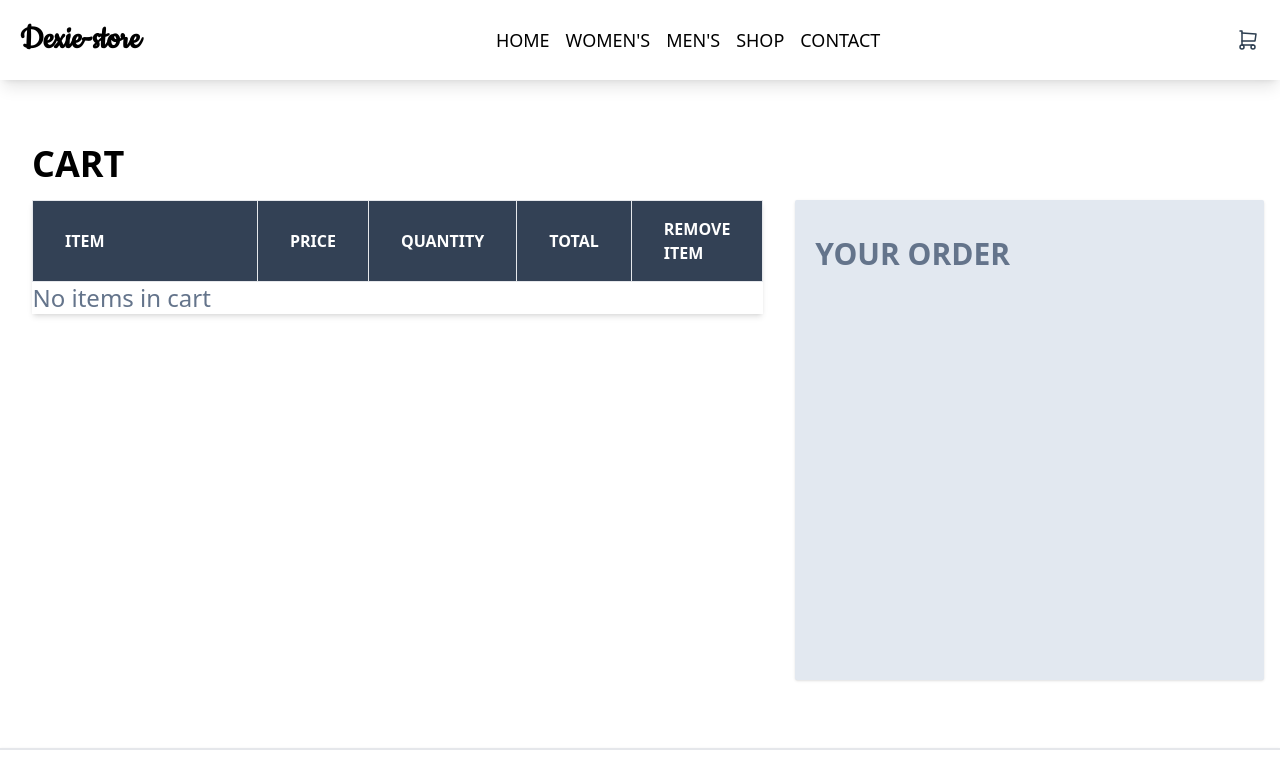
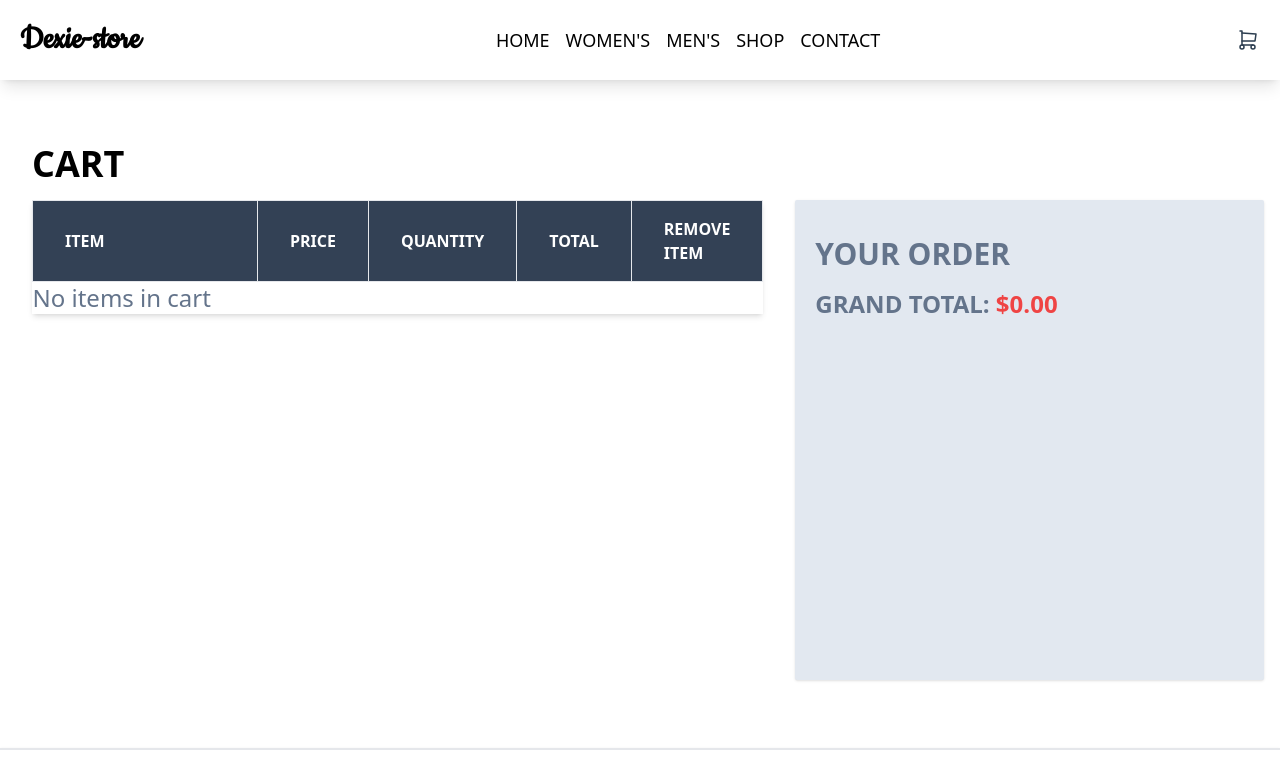
Before and after one commit to Boadzie/dexie-store, a SvelteKit app: page /cart in a window 1280 px wide. Shown: the top 784 px of the page. Built offline with nearby package versions, Linux system fonts and the light colour scheme.

Commit message:
Modify code to use onMount hook instead of browser
- Use svelte store to hold cart items
- Add a reactive function to remove items in the cart
- Add a reactive function to update the cart
- Add total price section in the table
- Add reactive function to calculate grand total

```diff
--- a/src/routes/cart/+page.svelte
+++ b/src/routes/cart/+page.svelte
@@ -1,13 +1,36 @@
 <script>
+	// import { onMount } from 'svelte';
 	import { liveQuery } from 'dexie';
 	import { db } from '$lib/db';
 	import { browser } from '$app/environment';
+	import { writable } from 'svelte/store';
+	import { onMount } from 'svelte';
 
-	$: cart = liveQuery(() => (browser ? db.cart.toArray() : []));
-	let qty = 1;
-	// $: total = (price) => {
-	// 	return price * qty;
-	// };
+	$: cart = writable([]);
+	// $: cart = liveQuery(() => (browser ? db.cart.toArray() : []));
+	onMount(() => {
+		cart = liveQuery(() => db.cart.toArray());
+	});
+
+	let qty = [];
+
+	$: removeFromCart = (item) => {
+		db.cart.delete(item.id);
+		$cart = $cart.filter((i) => i.id !== item.id);
+	};
+
+	$: update_cart = async (item, quantity) => {
+		await db.cart.update(item.id, { quantity });
+		// $cart = $cart.update((item) => item.quantity);
+	};
+
+	$: total = () => {
+		let total = 0;
+		$cart.forEach((item) => {
+			total += item.price * item.quantity;
+		});
+		return total;
+	};
 </script>
 
 <section class="container mx-auto px-4  p-12">
@@ -45,21 +68,25 @@
 										})}
 									</p>
 								</td>
-								<td class="border px-6 py-2">
-									<input
-										class="w-full focus:outline-none ring-1 px-2 py-1 rounded-sm"
-										type="number"
-										name=""
-										bind:value={$cart[p.quantity]}
-									/>
+								<td class="border px-2 py-2">
+									<form class="flex gap-x-2" action="">
+										<input
+											class="w-full focus:outline-none ring-1 px-2 py-1 rounded-sm"
+											type="number"
+											name=""
+											bind:value={p.quantity}
+											on:change={() => update_cart(p, p.quantity)}
+										/>
+									</form>
 								</td>
 								<td class="border px-6 py-2">
 									<p class="font-extrabold text-red-500">
-										{(p.price * parseInt(p.quantity)).toFixed(2)}
+										{(p.price * p.quantity).toFixed(2)}
 									</p>
 								</td>
 								<td class="border-b  place-content-center  px-8 py-2 ">
 									<button
+										on:click={removeFromCart(p)}
 										class="hover:fill-red-500 place-content-center h-full bg-slate-100 rounded-full p-2"
 									>
 										<svg
@@ -88,6 +115,16 @@
 		{/if}
 		<div class="rounded-sm shadow bg-slate-200 h-[30rem] p-5 lg:w-1/2">
 			<h3 class="text-left uppercase text-3xl text-slate-500 font-bold my-4">Your Order</h3>
+			{#if $cart}
+				<p class="text-slate-500 text-2xl uppercase font-extrabold">
+					Grand Total: <span class="text-red-500 ">
+						{total().toLocaleString('en-US', {
+							style: 'currency',
+							currency: 'USD'
+						})}
+					</span>
+				</p>
+			{/if}
 		</div>
 	</div>
 </section>
```
